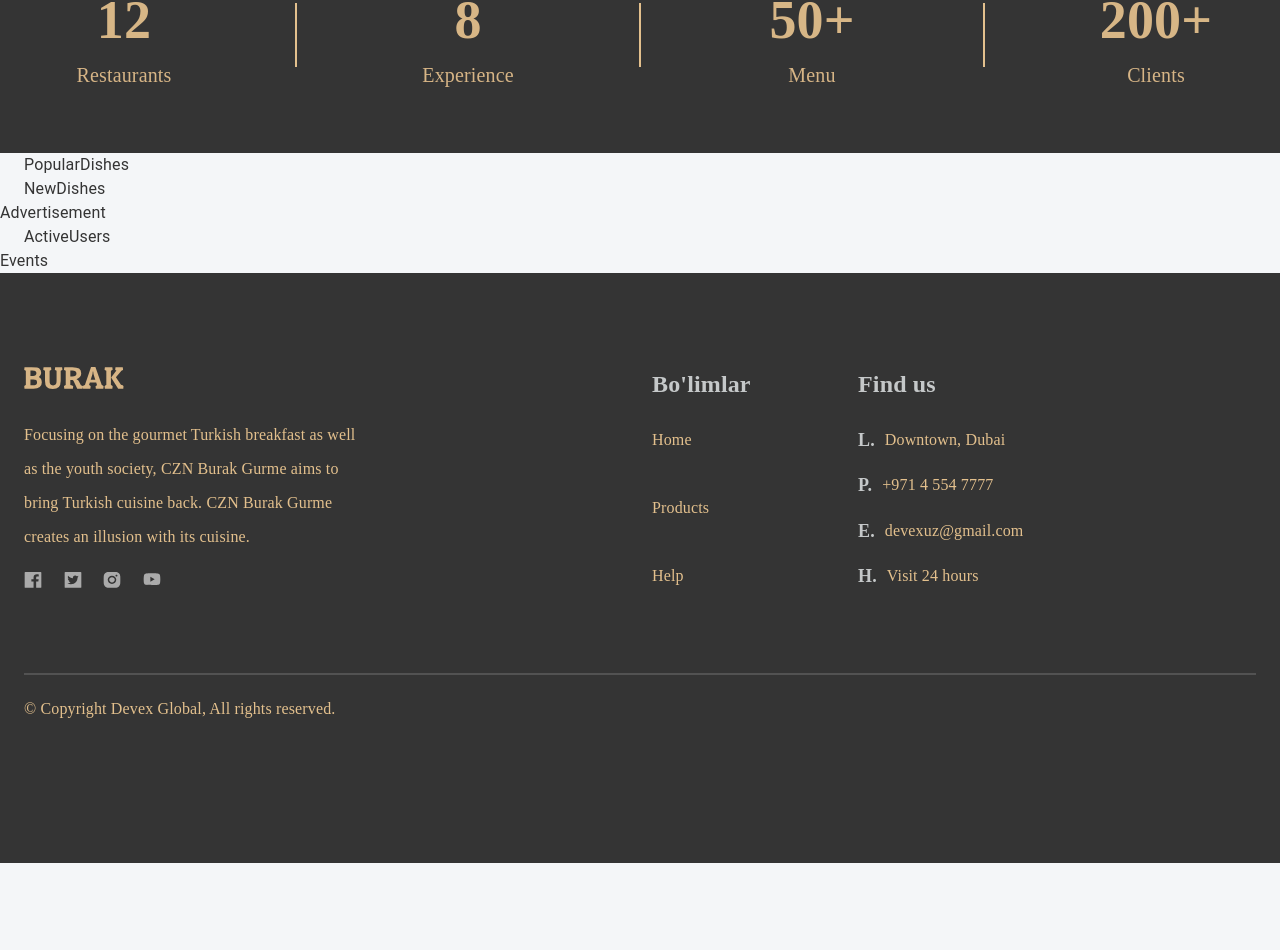
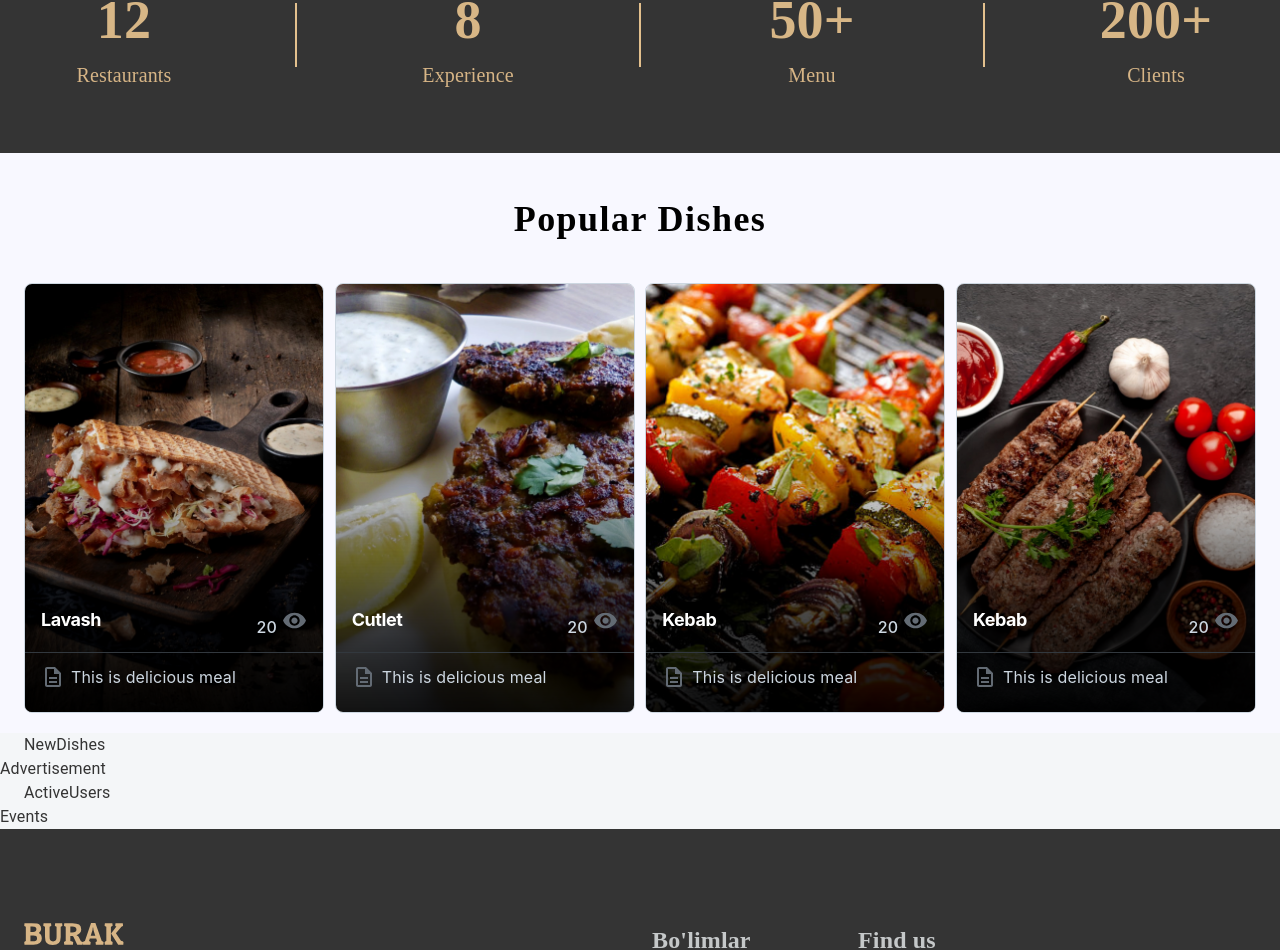
Before and after one commit to stevedev19/jersey-republic-react, a React (Create React App) app: page / in a window 1280 px wide. Shown: the part 856-1806 px from the top of the page. Before the commit the page ends 1719 px from the top, so only its background shows below. Built offline with nearby package versions, Linux system fonts and the light colour scheme.

Commit message:
feat: develop popular dishes sectional component

```diff
--- a/package.json
+++ b/package.json
@@ -6,6 +6,7 @@
     "@emotion/react": "^11.14.0",
     "@emotion/styled": "^11.14.1",
     "@mui/icons-material": "^5.8.4",
+    "@mui/joy": "^5.0.0-beta.52",
     "@mui/material": "^7.2.0",
     "@reduxjs/toolkit": "^1.8.1",
     "@testing-library/jest-dom": "^4.2.4",
--- a/src/app/screens/homePage/PopularDishes.tsx
+++ b/src/app/screens/homePage/PopularDishes.tsx
@@ -1,10 +1,85 @@
 import React from "react";
-import { Container } from "@mui/material";
+import { Box, Container, Stack } from "@mui/material";
+import Card from "@mui/joy/Card";
+import CardCover from "@mui/joy/CardCover";
+import CardContent from "@mui/joy/CardContent";
+import Typography from "@mui/joy/Typography";
+import { CssVarsProvider } from "@mui/joy/styles";
+import CardOverflow from "@mui/joy/CardOverflow";
+import VisibilityIcon from "@mui/icons-material/Visibility";
+import DescriptionOutlinedIcon from "@mui/icons-material/DescriptionOutlined";
 
-export default function PopularDishes () {
-    return (
-    <div>
-        <Container>PopularDishes</Container>
+const list = [
+  { productName: "Lavash", imagePath: "/img/lavash.webp" },
+  { productName: "Cutlet", imagePath: "/img/cutlet.webp" },
+  { productName: "Kebab", imagePath: "/img/kebab.webp" },
+  { productName: "Kebab", imagePath: "/img/kebab-fresh.webp" },
+];
+
+export default function PopularDishes() {
+  return (
+    <div className="popular-dishes-frame">
+      <Container>
+        <Stack className="popular-section">
+          <Box className="category-title">Popular Dishes</Box>
+          <Stack className="cards-frame">
+            {list.map((ele, index) => {
+              return (
+                <CssVarsProvider key={index}>
+                  <Card className={"card"}>
+                    <CardCover>
+                      <img src={ele.imagePath} alt="" />
+                    </CardCover>
+                    <CardCover className={"card-cover"} />
+                    <CardContent sx={{ justifyContent: "flex-end" }}>
+                      <Stack
+                      flexDirection="row"
+                      justifyContent="space-between"
+                      >
+                        <Typography
+                          level="h2"
+                          sx={{ fontSize: "lg", color: "#fff", mb: 1 }}
+                        >
+                          {ele.productName}
+                        </Typography>
+                        <Typography
+                          sx={{
+                            fontWeight: "md",
+                            color: "neutral.300",
+                            alignItems: "flex",
+                          }}
+                        >
+                          20
+                          <VisibilityIcon
+                            sx={{ fontSize: 25, marginLeft: "5px" }}
+                          />
+                        </Typography>
+                      </Stack>
+                    </CardContent>
+                    <CardOverflow
+                      sx={{
+                        display: "flex",
+                        gap: 1.5,
+                        py: 1.5,
+                        px: "var(--Card-padding)",
+                        borderTop: "1px solid",
+                        height: "60px",
+                      }}
+                    >
+                      <Typography
+                        startDecorator={<DescriptionOutlinedIcon />}
+                        textColor="neutral.300"
+                      >
+                        This is delicious meal
+                      </Typography>
+                    </CardOverflow>
+                  </Card>
+                </CssVarsProvider>
+              );
+            })}
+          </Stack>
+        </Stack>
+      </Container>
     </div>
-    );
+  );
 }
--- a/src/css/home.css
+++ b/src/css/home.css
@@ -47,3 +47,59 @@
         line-height: 30px;
         color: #d7b586;
         }
+
+              /**POPULAR DISHES **/
+
+    .homepage .popular-dishes-frame {
+      width: 100%;
+      height:580px;
+      display: flex;
+      background: #f8f8ff
+    }
+
+     .homepage .popular-dishes-frame .popular-section {
+        margin-top: 45px;
+        display: flex;
+        flex-direction: column;
+        align-items: center;
+      }
+
+         .homepage .popular-dishes-frame .popular-section .category-title {
+        text-align: center;
+        font-family: "Roboto Serif";
+        font-size: 36px;
+        font-style: normal;
+        font-weight: 600;
+        line-height: normal;
+        letter-spacing: 1.44px;
+        color: #000;
+      }
+
+      .homepage .popular-dishes-frame .popular-section .cards-frame {
+       width: 100%;
+       margin-top: 43px;
+       display: flex;
+       flex-direction: row;
+       justify-content: space-between;
+      }
+
+      .homepage .popular-dishes-frame .popular-section .cards-frame .card {
+       min-height: 430px;
+       min-width: 300px;
+       cursor: pointer;
+       }
+
+       .homepage .popular-dishes-frame .popular-section .cards-frame .card .card-cover {
+       background: linear-gradient(
+        to top,
+        rgba(0, 0, 0, 0.4),
+        rgba(0, 0, 0, 0) 200px
+       ),
+        linear-gradient(
+        to top,
+        rgba(0, 0, 0, 0.4),
+        rgba(0, 0, 0, 0) 200px
+        ),
+        linear-gradient(to top, rgba(0, 0, 0, 0.8),
+        rgba(0, 0, 0, 0)300px);
+       }
```
Also changed, not shown: 1 other file (tests, documents, lock files or other folders).
